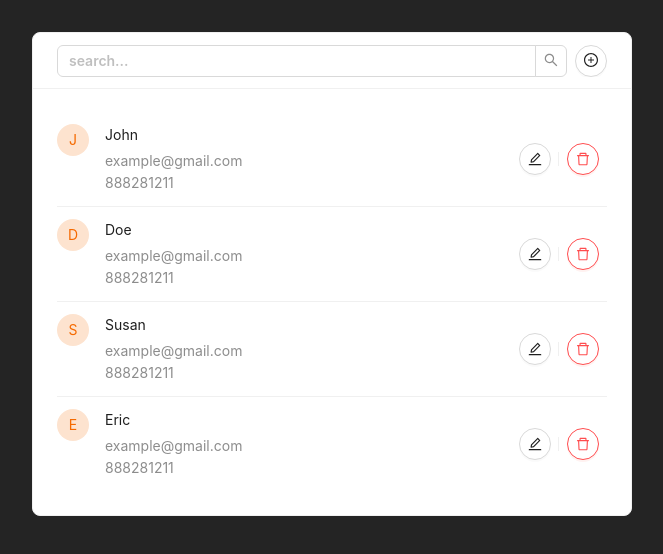
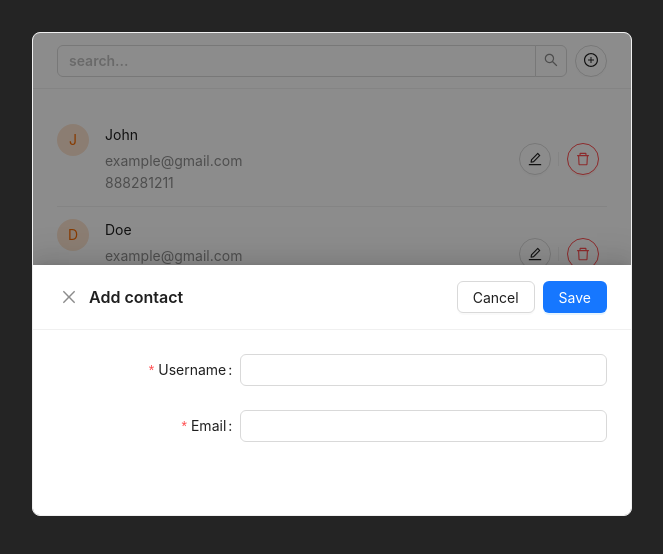
Before and after one commit to IlhomBek-F/Contact-app, a React (Vite) app: page / in a window 1280 px wide. Both pictures are taken after a click on the button 899 px from the left and 60 px from the top of the page. Shown: the top 554 px of the page, without its empty margins (308-971 px from the left). Built offline with nearby package versions, Linux system fonts and the light colour scheme.

Commit message:
style: Worked on contact form style

```diff
--- a/src/App.tsx
+++ b/src/App.tsx
@@ -2,12 +2,27 @@ import "./App.css";
 import { Card } from "antd";
 import { Content } from "./components/Content";
 import { Header } from "./components/Header";
+import { ContactDrawer } from "./components/ContactDrawer";
+import { useState } from "react";
+import type { ContactType } from "./models/ContactModel";
+import type { ContactDrawerState } from "./models/DrawerStateModel";
 
 function App() {
+  const [contactFormDrawerState, setContactFormDrawerState] = useState<ContactDrawerState>({open: false, payload: null});
+
+  const openContactFormDrawer = (payload: ContactType | null = null) => {
+      setContactFormDrawerState({open: true, payload})
+  }
+
+  const closeContactFormDrawer = () => {
+      setContactFormDrawerState({open: false, payload: null})
+  }
+
   return (
     <>
-      <Card title={<Header />} style={{ width: 600 }}>
-            <Content />
+      <Card title={<Header addNewContact={openContactFormDrawer}/>} className="w-[600px] relative overflow-hidden">
+            <Content openContactFormDrawer={openContactFormDrawer}/>
+            <ContactDrawer {...contactFormDrawerState} closeContactFormDrawer={closeContactFormDrawer} />
       </Card>
     </>
   );
--- /dev/null
+++ b/src/components/ContactDrawer.tsx
@@ -0,0 +1,34 @@
+import { Button, Drawer, Space } from "antd";
+import { ContactForm } from "../shared/ContactForm";
+import type { ContactType } from "../models/ContactModel";
+
+type ContactDrawerPropsType = {
+    open: boolean,
+    payload: ContactType | null,
+    closeContactFormDrawer: () => void
+}
+
+function ContactDrawer({open, payload, closeContactFormDrawer}: ContactDrawerPropsType) {
+    return (
+         <Drawer
+        title={payload ? 'Edit contact' : 'Add contact'}
+        placement='bottom'
+        width={500}
+        height={250}
+        getContainer={false}
+        onClose={closeContactFormDrawer}
+        style={{ position: 'absolute' }}
+        open={open}
+        extra={
+          <Space>
+            <Button onClick={closeContactFormDrawer}>Cancel</Button>
+            <Button type="primary" onClick={closeContactFormDrawer}>Save</Button>
+          </Space>
+        }
+      >
+        <ContactForm payload={payload}/>
+      </Drawer>
+    )
+}
+
+export {ContactDrawer}
--- a/src/components/Content.tsx
+++ b/src/components/Content.tsx
@@ -1,20 +1,5 @@
 import { DeleteOutlined, EditOutlined } from '@ant-design/icons';
-import { Avatar, Button, Drawer, List, message, Popconfirm, Space } from 'antd';
-import { useState } from 'react';
-import { ContactForm, type ContactFormMode } from '../shared/ContactForm';
-import type { ContactType } from '../models/ContactModel';
-
-type ContactFormDrawerState = {
-  open: boolean;
-  mode: ContactFormMode | null;
-  payload?: ContactType;
-};
-
-const initialContactFormDrawerState: ContactFormDrawerState = {
-  open: false,
-  mode: null,
-  payload: undefined,
-};
+import { Avatar, Button, List, message, Popconfirm } from 'antd';
 
 const data = [
   {
@@ -31,23 +16,18 @@ const data = [
   },
 ];
 
-function Content() {
-    const [contactFormDrawerState, setContactFormDrawerState] = useState<ContactFormDrawerState>(initialContactFormDrawerState);
+type ContentPropsType = {
+    openContactFormDrawer: () => void
+}
+
+function Content({openContactFormDrawer}: ContentPropsType) {
 
     const confirm = () => {
       message.info('Clicked on Yes.');
     };
 
-    const openContactFormDrawer = (mode: ContactFormMode | null, payload?: ContactType) => {
-         setContactFormDrawerState({open: true, mode, payload})
-    }
-
-    const closeContactFormDrawer = () => {
-        setContactFormDrawerState(initialContactFormDrawerState)
-    }
-
     const itemAction = {
-    edit: <Button shape="circle" icon={<EditOutlined />} onClick={() => openContactFormDrawer('edit')}/>,
+    edit: <Button shape="circle" icon={<EditOutlined />} onClick={openContactFormDrawer}/>,
     delete: <Popconfirm
         placement="bottomRight"
         title='Are you sure to delete this contact?'
@@ -75,26 +55,6 @@ function Content() {
                      />
             </List.Item>
         )}/>
-        <Drawer
-        title="Drawer with extra actions"
-        placement='bottom'
-        width={500}
-        height={250}
-        getContainer={false}
-        onClose={closeContactFormDrawer}
-        style={{ position: 'absolute' }}
-        open={contactFormDrawerState.open}
-        extra={
-          <Space>
-            <Button onClick={closeContactFormDrawer}>Cancel</Button>
-            <Button type="primary" onClick={closeContactFormDrawer}>
-              OK
-            </Button>
-          </Space>
-        }
-      >
-        <ContactForm mode='add'/>
-      </Drawer>
         </section>
     )
 }
--- a/src/components/Header.tsx
+++ b/src/components/Header.tsx
@@ -1,10 +1,13 @@
 import { PlusCircleOutlined } from "@ant-design/icons";
 import { Button, Input } from "antd";
 
+type HeaderPropsType = {
+    addNewContact: () => void
+}
+
 const { Search } = Input;
 
-
-function Header() {
+function Header({addNewContact}: HeaderPropsType) {
 
     const onSearch = (e: React.ChangeEvent<HTMLInputElement>) => {
 
@@ -16,7 +19,7 @@ function Header() {
                     onChange={onSearch}
                     allowClear={true}
                     />
-            <Button shape="circle" icon={<PlusCircleOutlined size={40}/>} />
+            <Button shape="circle" icon={<PlusCircleOutlined size={40}/>} onClick={() => addNewContact()}/>
         </header>
     )
 }
--- /dev/null
+++ b/src/models/DrawerStateModel.ts
@@ -0,0 +1,6 @@
+import type { ContactType } from "./ContactModel";
+
+export type ContactDrawerState = {
+  open: boolean;
+  payload: ContactType | null;
+};
--- a/src/shared/ContactForm.tsx
+++ b/src/shared/ContactForm.tsx
@@ -1,21 +1,12 @@
-import { Button, Form, Input } from "antd"
+import { Form, Input } from "antd"
 import type { ContactType } from "../models/ContactModel"
-
-export type ContactFormMode = 'edit' | 'add'
+import { validateMessages } from "../utils/formValidation";
 
 export type ContactFormProps = {
-    mode: ContactFormMode,
-    payload?: ContactType
+    payload?: ContactType | null
 }
 
 function ContactForm(props: ContactFormProps) {
-  const validateMessages = {
-        required: '${label} is required!',
-        types: {
-          email: '${label} is not a valid email!',
-        },
-   };
-
      const onFinish = (values: any) => {
        console.log('Success:', values);
      };
--- /dev/null
+++ b/src/utils/formValidation.ts
@@ -0,0 +1,6 @@
+export const validateMessages = {
+        required: '${label} is required!',
+        types: {
+          email: '${label} is not a valid email!',
+        },
+   };
```
